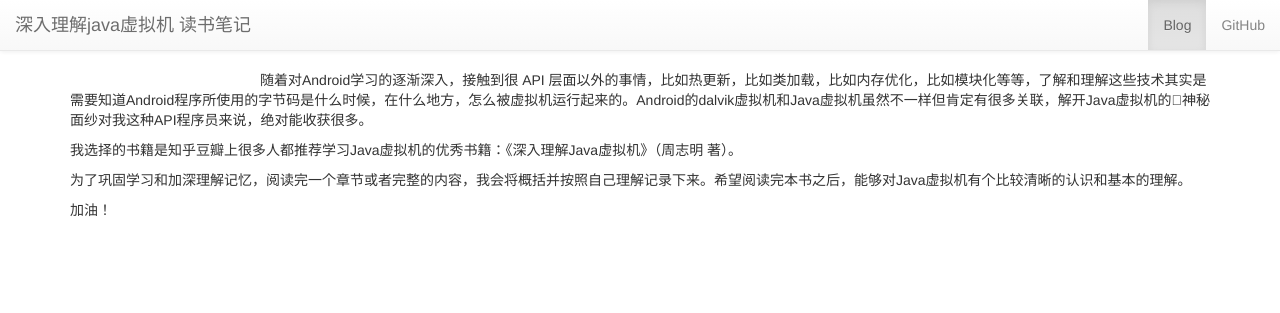
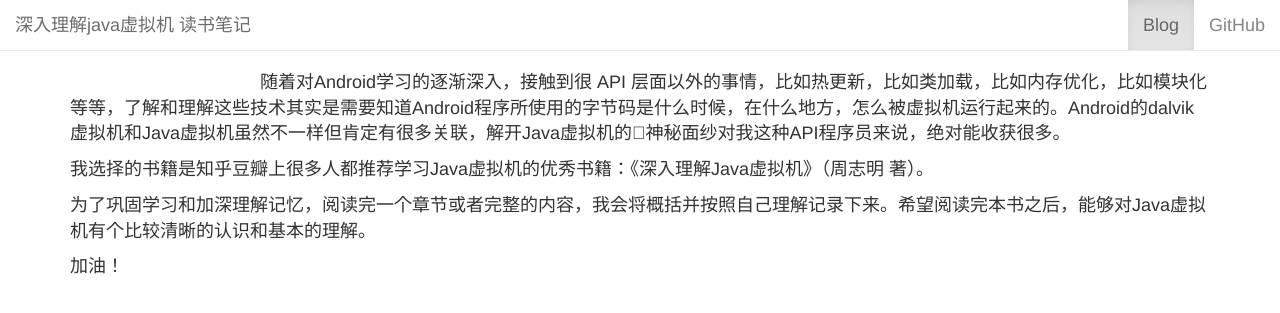
Before and after one commit to chufengma/JVMDocs, a Jekyll site: the page built from docs/前言.md, in a window 1280 px wide. Shown: the top 313 px of the page. Built offline with Jekyll 4.4.1, drawn with Linux system fonts in a browser that asks for light colours; nearby versions of some CDN libraries; our own code applies the rules of GitHub Pages for plain Markdown files.

Commit message:
Update head.html

```diff
--- a/_includes/head.html
+++ b/_includes/head.html
@@ -6,8 +6,8 @@
   <title>{% if page.title %}{{ page.title | escape }}{% else %}{{ site.title | escape }}{% endif %}</title>
   <!--link rel="stylesheet" href="{{ "/css/main.css" | prepend: site.baseurl }}"-->
   <link rel="shortcut icon" href="{{ "/nyx.png" | prepend: site.baseurl }}">
-  <link rel="stylesheet" href="{{ "/css/b.css" | prepend: site.baseurl }}">
   <link rel="canonical" href="{{ replace:'index.html','' | prepend: site.baseurl | prepend: site.url }}">
   <link rel="stylesheet" href="http://netdna.bootstrapcdn.com/bootstrap/3.1.1/css/bootstrap.min.css">
   <link rel="stylesheet" href="http://netdna.bootstrapcdn.com/bootstrap/3.1.1/css/bootstrap-theme.min.css">
+  <link rel="stylesheet" href="{{ "/css/b.css" | prepend: site.baseurl }}">
 </head>
```
